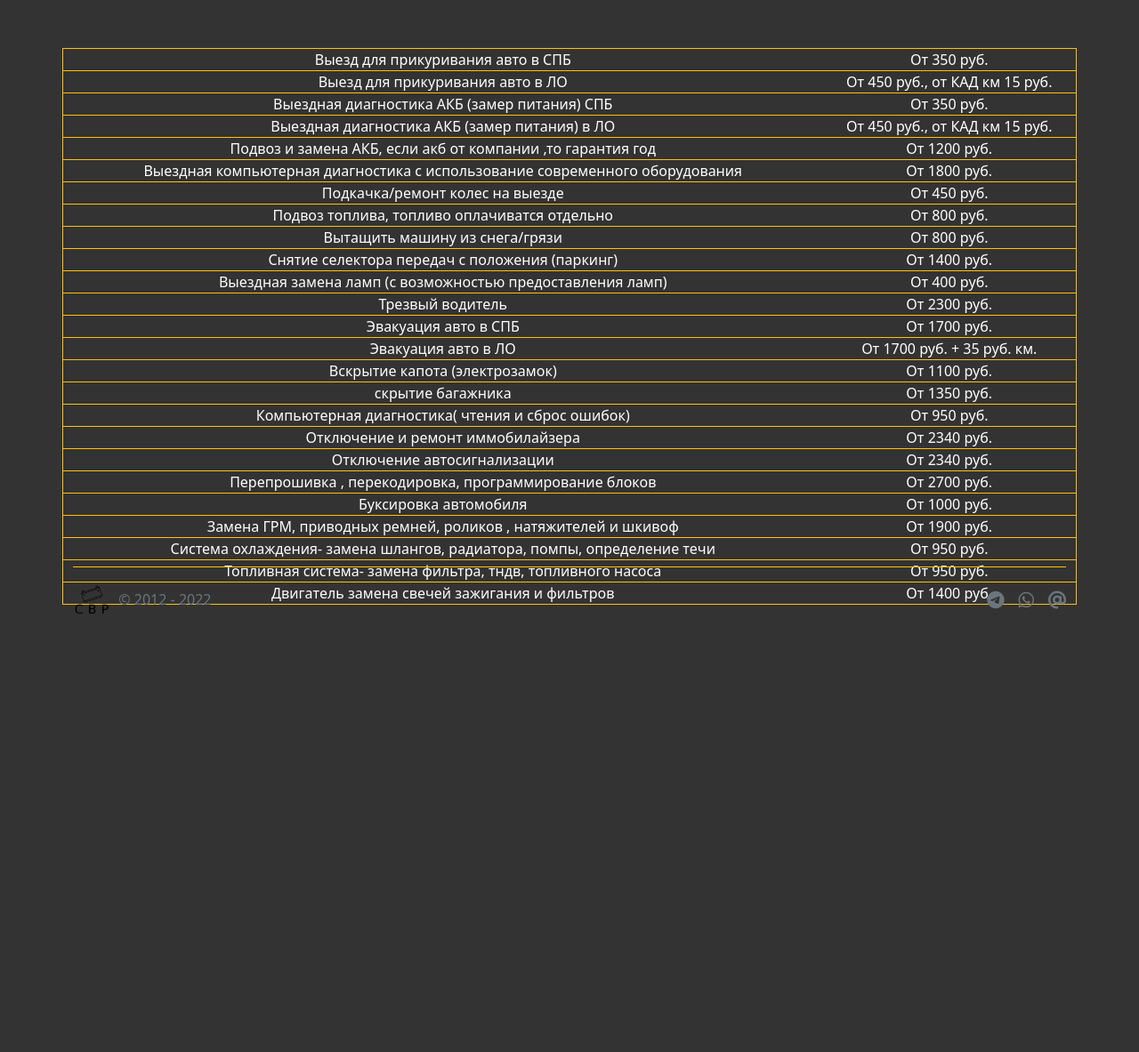
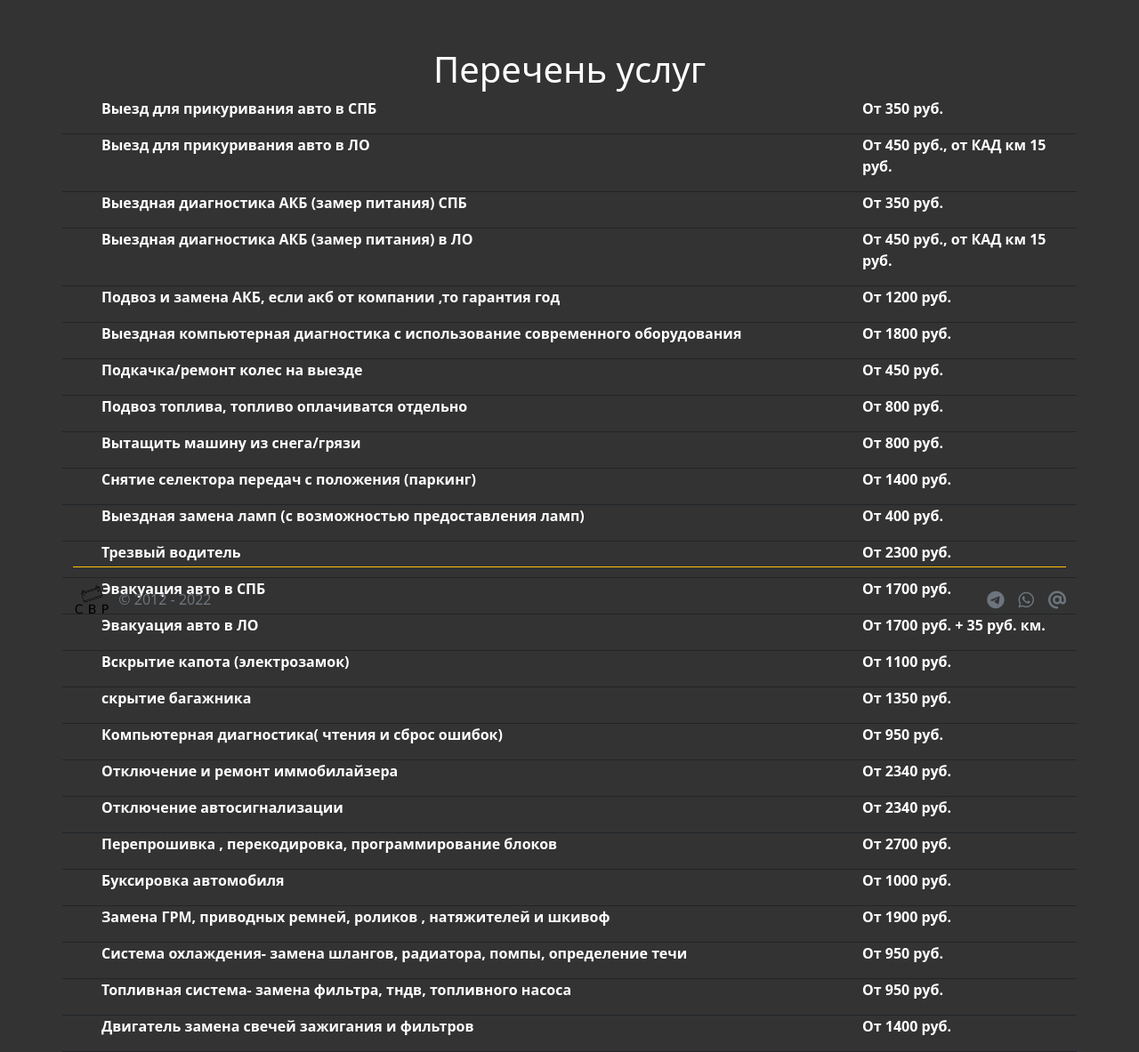
Before and after one commit to belousovsergey56/help-on-road, a Flask app: page /services in a window 1280 px wide. Shown: the part 66-1249 px from the top of the page at 89% size. Before the commit the page ends 756 px from the top, so only its background shows below. Run offline with Flask 2, Linux system fonts and the light colour scheme; some libraries are stand-ins or nearby versions.

Commit message:
upd services.html add list, remove borders

```diff
--- a/templates/services.html
+++ b/templates/services.html
@@ -1,21 +1,32 @@
 {% include "header.html" %}
 
 <section id="service">
-    <div class="container border-top  border-warning">
-        <!-- <div class="row align-items-start border-start border-end border-bottom border-dark"> -->
-            <!-- <div class="col-lg-9 col-sm col-name ">
-                Наименование услуги
-            </div>
-            <div class="col-lg-3 col-sm col-price border-start border-dark">
-                Стоимость, руб.
-            </div> -->
-        <!-- </div> -->
-        {% for items in item: %}
-        <div class="row border-start border-end border-bottom border-warning">
-            <div class="col-lg-9 col-sm col-name price">{{ items.name }}</div>
-            <div class="col-lg-3 col-sm col-price  items">{{ items.price }}</div>
-        </div>
-        {% endfor %}
+    <div class="container">
+        <h1 class="page-title">Перечень услуг</h1>
+
+
+                {% for items in item: %}
+                <div class="row border-bottom border-dark">
+
+                            <div class="col-lg-9 col-sm col-name price" style="text-align: left;">
+                                <ul style="list-style-type: none;">
+                                    <li>
+                                <b>{{ items.name }}</b>
+                                    </li>
+                                </ul>
+                            </div>
+
+                            <div class="col-lg-3 col-sm col-price  items" style="text-align: left;">
+                                <ul style="list-style-type: none;">
+                                    <li>
+                                        <b>{{ items.price }}</b>
+                                    </li>
+                                </ul>
+                            </div>
+
+                </div>
+                {% endfor %}
+
     </div>
 </section>
 
```
